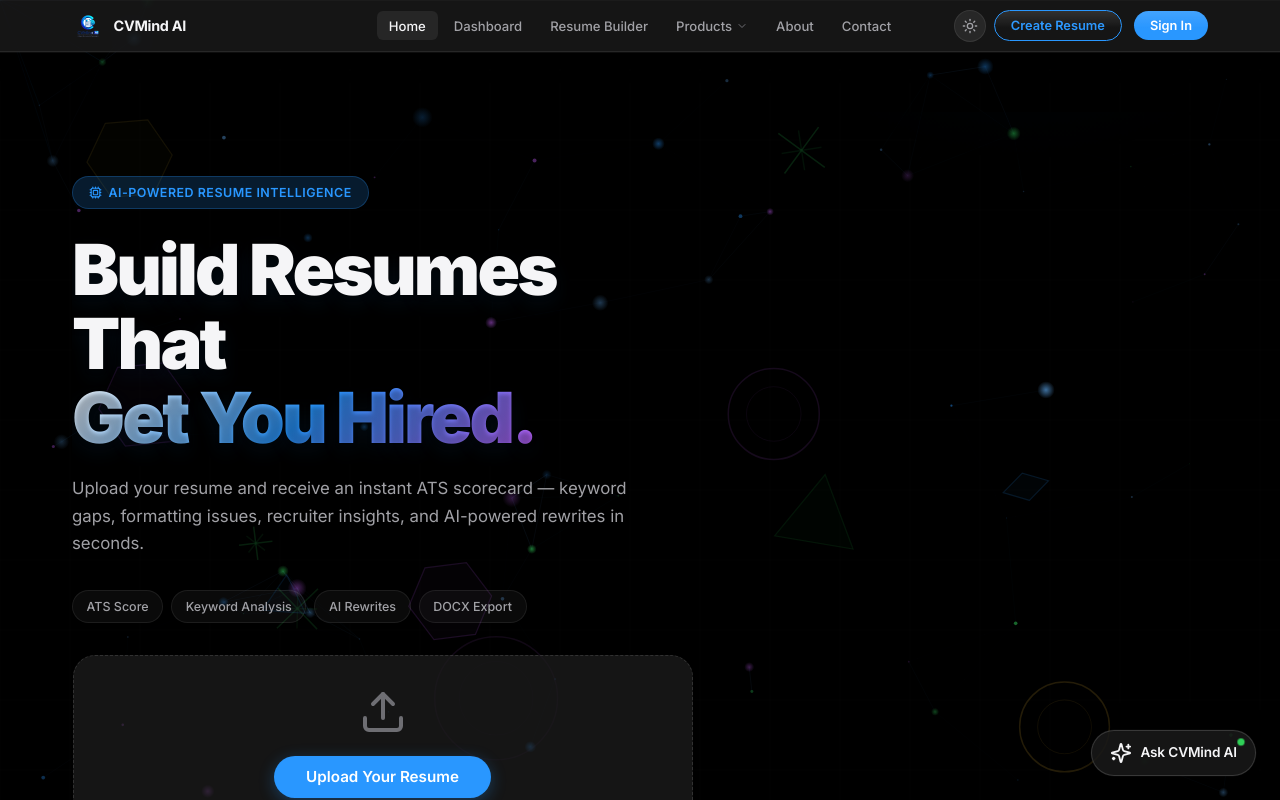
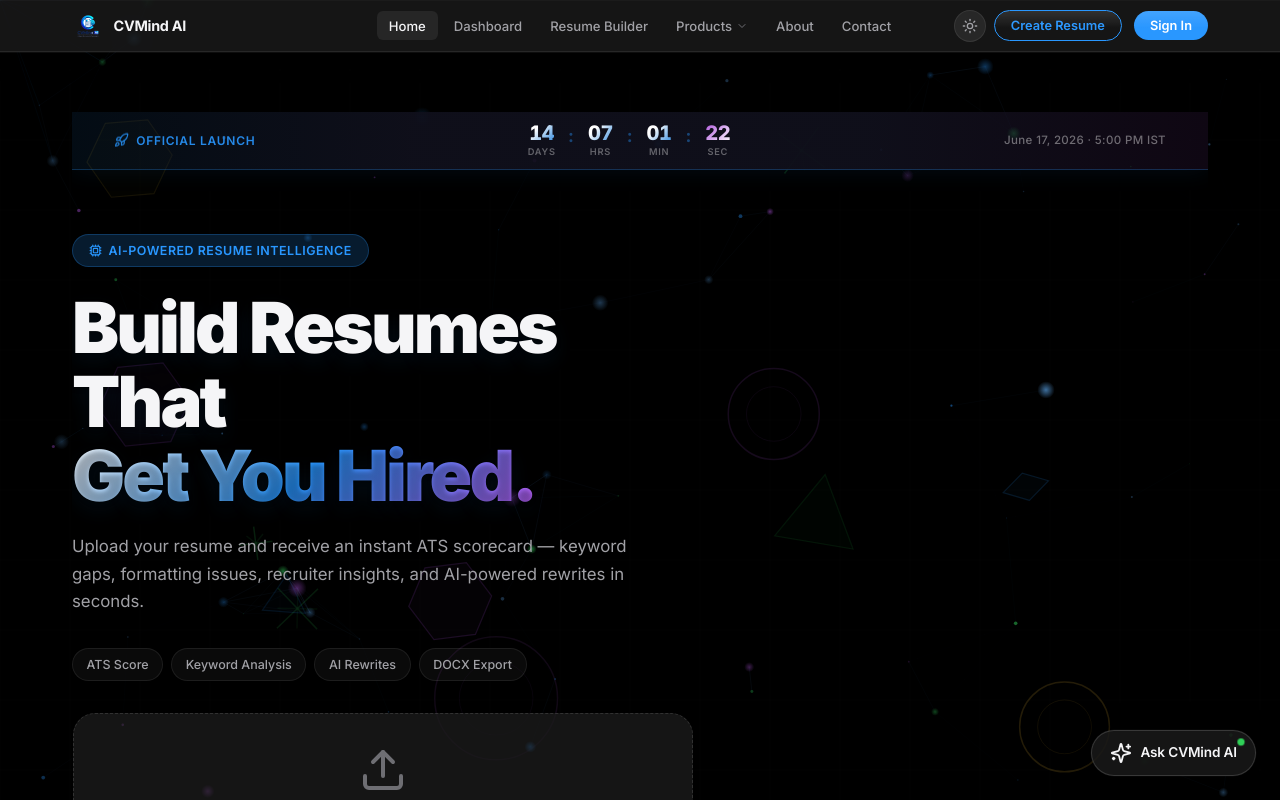
Before and after one commit to manavtiwari1/CVMind-AI, a React (Vite) app in the folder frontend/: page / in a window 1280 px wide. Shown: the top 800 px of the page. Built offline with nearby package versions, Linux system fonts and the light colour scheme.

Commit message:
feat: add live launch countdown timer banner (June 17, 2026 5PM IST)

```diff
--- a/frontend/src/pages/Home.css
+++ b/frontend/src/pages/Home.css
@@ -1,6 +1,127 @@
 /* ════════════════════════════════════════════════════════════
    CVMind AI — Premium Apple-Dark Home Page
    ════════════════════════════════════════════════════════════ */
+
+/* ── Launch Countdown Banner ──────────────────────────────── */
+.launch-countdown-banner {
+  width: 100%;
+  background: linear-gradient(90deg,
+    rgba(41,151,255,0.08) 0%,
+    rgba(16,16,28,0.92) 30%,
+    rgba(16,16,28,0.92) 70%,
+    rgba(191,90,242,0.08) 100%
+  );
+  border-bottom: 1px solid rgba(41,151,255,0.25);
+  backdrop-filter: blur(12px);
+  -webkit-backdrop-filter: blur(12px);
+  position: sticky;
+  top: 0;
+  z-index: 100;
+  box-shadow: 0 1px 24px rgba(41,151,255,0.08);
+}
+
+.countdown-banner-inner {
+  max-width: 1100px;
+  margin: 0 auto;
+  padding: 0.6rem 1.5rem;
+  display: flex;
+  align-items: center;
+  justify-content: space-between;
+  gap: 1rem;
+}
+
+.countdown-label-left {
+  display: flex;
+  align-items: center;
+  gap: 0.45rem;
+  font-size: 0.75rem;
+  font-weight: 600;
+  color: rgba(41,151,255,0.9);
+  letter-spacing: 0.06em;
+  text-transform: uppercase;
+  white-space: nowrap;
+}
+
+.countdown-rocket-icon {
+  color: rgba(41,151,255,0.9);
+  animation: rocketPulse 2s ease-in-out infinite;
+}
+
+@keyframes rocketPulse {
+  0%, 100% { transform: translateY(0); opacity: 1; }
+  50%       { transform: translateY(-2px); opacity: 0.7; }
+}
+
+.countdown-units {
+  display: flex;
+  align-items: center;
+  gap: 0.4rem;
+}
+
+.countdown-unit {
+  display: flex;
+  flex-direction: column;
+  align-items: center;
+  min-width: 40px;
+}
+
+.countdown-number {
+  font-size: 1.25rem;
+  font-weight: 800;
+  font-variant-numeric: tabular-nums;
+  background: linear-gradient(135deg, #fff 30%, rgba(41,151,255,0.85) 100%);
+  -webkit-background-clip: text;
+  -webkit-text-fill-color: transparent;
+  background-clip: text;
+  line-height: 1.1;
+  letter-spacing: -0.02em;
+}
+
+.countdown-seconds {
+  background: linear-gradient(135deg, rgba(191,90,242,0.9) 0%, #fff 100%);
+  -webkit-background-clip: text;
+  -webkit-text-fill-color: transparent;
+  background-clip: text;
+  animation: secondFlip 1s ease-in-out;
+}
+
+@keyframes secondFlip {
+  0%   { opacity: 0.5; transform: scale(0.95); }
+  50%  { opacity: 1;   transform: scale(1.04); }
+  100% { opacity: 1;   transform: scale(1); }
+}
+
+.countdown-unit-label {
+  font-size: 0.58rem;
+  font-weight: 600;
+  color: rgba(255,255,255,0.35);
+  letter-spacing: 0.08em;
+  text-transform: uppercase;
+  margin-top: 1px;
+}
+
+.countdown-separator {
+  font-size: 1.1rem;
+  font-weight: 700;
+  color: rgba(41,151,255,0.4);
+  margin-bottom: 10px;
+  line-height: 1;
+}
+
+.countdown-label-right {
+  font-size: 0.72rem;
+  font-weight: 500;
+  color: rgba(255,255,255,0.4);
+  white-space: nowrap;
+  letter-spacing: 0.03em;
+}
+
+@media (max-width: 600px) {
+  .countdown-label-left span,
+  .countdown-label-right { display: none; }
+  .countdown-banner-inner { justify-content: center; }
+  .countdown-number { font-size: 1.05rem; }
+}
 
 /* ── Page wrapper ─────────────────────────────────────────── */
 .home-container {
--- a/frontend/src/pages/Home.tsx
+++ b/frontend/src/pages/Home.tsx
@@ -1,5 +1,5 @@
-import { useState, useRef } from 'react';
-import { Upload, FileText, CheckCircle2, ShieldAlert, Cpu, ArrowRight, ShieldCheck, Lock, Search, BarChart3, Sparkles, Wand2, FileDown, Pencil } from 'lucide-react';
+import { useState, useRef, useEffect } from 'react';
+import { Upload, FileText, CheckCircle2, ShieldAlert, Cpu, ArrowRight, ShieldCheck, Lock, Search, BarChart3, Sparkles, Wand2, FileDown, Pencil, Rocket } from 'lucide-react';
 import './Home.css';
 
 interface HomeProps {
@@ -9,7 +9,23 @@ interface HomeProps {
   customApiKey: string;
 }
 
+// June 17 2026, 17:00:00 IST = UTC+5:30 → UTC time = 11:30:00
+const LAUNCH_DATE = new Date('2026-06-17T11:30:00Z');
+
+function getTimeLeft() {
+  const now = new Date();
+  const diff = LAUNCH_DATE.getTime() - now.getTime();
+  if (diff <= 0) return null;
+  return {
+    days: Math.floor(diff / (1000 * 60 * 60 * 24)),
+    hours: Math.floor((diff / (1000 * 60 * 60)) % 24),
+    minutes: Math.floor((diff / (1000 * 60)) % 60),
+    seconds: Math.floor((diff / 1000) % 60),
+  };
+}
+
 export default function Home({ setCurrentPage, setAnalysisResult, setResumeText, customApiKey }: HomeProps) {
+  const [timeLeft, setTimeLeft] = useState(getTimeLeft());
   const [dragActive, setDragActive] = useState(false);
   const [selectedFile, setSelectedFile] = useState<File | null>(null);
   const [loading, setLoading] = useState(false);
@@ -20,6 +36,13 @@ export default function Home({ setCurrentPage, setAnalysisResult, setResumeText,
 
   const [tiltStyle, setTiltStyle] = useState<{ transform: string }>({ transform: 'rotateY(-14deg) rotateX(8deg)' });
   const sceneRef = useRef<HTMLDivElement>(null);
+
+  useEffect(() => {
+    const timer = setInterval(() => {
+      setTimeLeft(getTimeLeft());
+    }, 1000);
+    return () => clearInterval(timer);
+  }, []);
 
   const handleMouseMove3D = (e: React.MouseEvent<HTMLDivElement>) => {
     if (!sceneRef.current) return;
@@ -198,6 +221,42 @@ export default function Home({ setCurrentPage, setAnalysisResult, setResumeText,
           />
         ))}
       </div>
+
+      {/* ── Launch Countdown Banner ─────────────────────────── */}
+      {timeLeft && (
+        <div className="launch-countdown-banner" role="banner" aria-label="Launch countdown">
+          <div className="countdown-banner-inner">
+            <div className="countdown-label-left">
+              <Rocket size={15} className="countdown-rocket-icon" />
+              <span>Official Launch</span>
+            </div>
+            <div className="countdown-units">
+              <div className="countdown-unit">
+                <span className="countdown-number">{String(timeLeft.days).padStart(2, '0')}</span>
+                <span className="countdown-unit-label">Days</span>
+              </div>
+              <span className="countdown-separator">:</span>
+              <div className="countdown-unit">
+                <span className="countdown-number">{String(timeLeft.hours).padStart(2, '0')}</span>
+                <span className="countdown-unit-label">Hrs</span>
+              </div>
+              <span className="countdown-separator">:</span>
+              <div className="countdown-unit">
+                <span className="countdown-number">{String(timeLeft.minutes).padStart(2, '0')}</span>
+                <span className="countdown-unit-label">Min</span>
+              </div>
+              <span className="countdown-separator">:</span>
+              <div className="countdown-unit">
+                <span className="countdown-number countdown-seconds">{String(timeLeft.seconds).padStart(2, '0')}</span>
+                <span className="countdown-unit-label">Sec</span>
+              </div>
+            </div>
+            <div className="countdown-label-right">
+              <span>June 17, 2026 · 5:00 PM IST</span>
+            </div>
+          </div>
+        </div>
+      )}
 
       <section className="hero-section">
         <div className="hero-grid-container">
```
